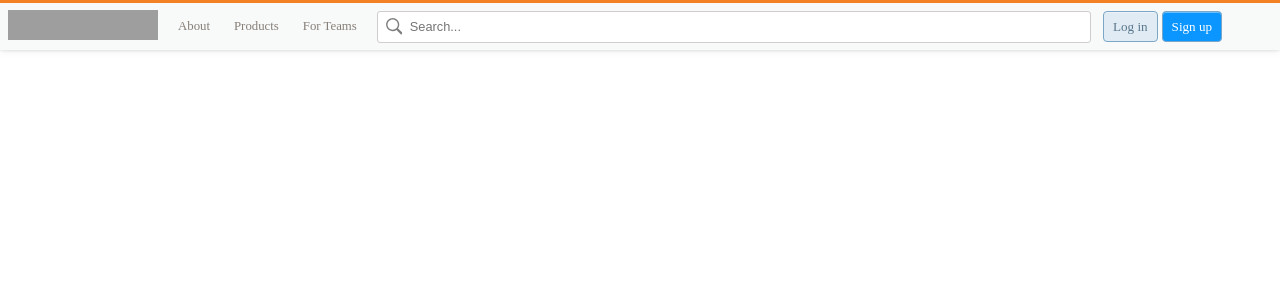
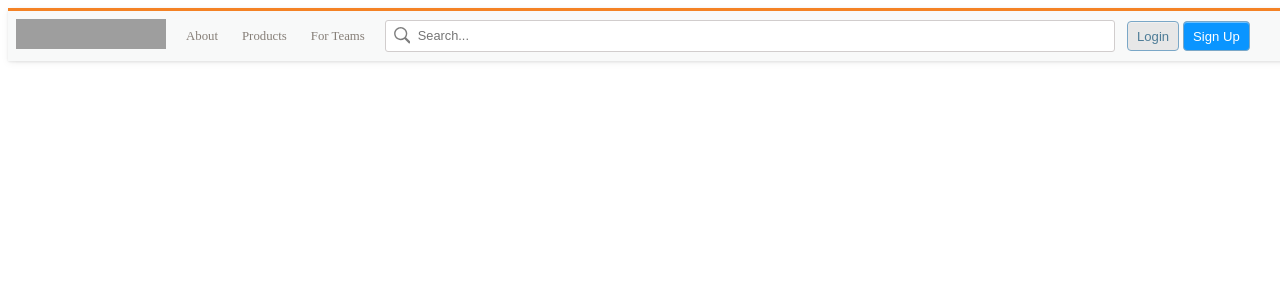
Before and after one commit to codestates-seb/seb43_pre_007, a Next.js app in the folder frontend/: page / in a window 1280 px wide. Shown: the top 300 px of the page. Built offline with nearby package versions, Linux system fonts and the light colour scheme; grey boxes are pictures that could not be loaded.

Commit message:
feat : button 컴포넌트

```diff
--- a/frontend/components/Button.tsx
+++ b/frontend/components/Button.tsx
@@ -1,41 +1,32 @@
+import React, { ReactNode } from 'react';
 import styled from 'styled-components';
 
-type ButtonContainerProps = {
-  checkGray: boolean | undefined;
-};
-
-const ButtonContainer = styled.a<ButtonContainerProps>`
+const ButtonContainer = styled.button<ButtonProps>`
   width: 100%;
   margin-left: calc(4px * 1);
   display: inline-block;
   background-color: ${(props) =>
-    props.checkGray
-      ? 'hsl(205.26315789473688, 44.186046511627865%, 91.56862745098039%)'
-      : 'hsl(206, 100%, 52%)'};
-  color: ${(props) =>
-    props.checkGray
-      ? 'hsl(205.38461538461542, 22.608695652173918%, 45.09803921568628%)'
-      : 'white'};
+    props.color === 'var(--text-aqua)' ? 'var(--bg-gray)' : 'var(--bg-blue)'};
   font-size: 0.82rem;
   padding: 6.5px 9px;
   border-radius: 4px;
-  box-shadow: inset 0 1px 0 0 hsla(0, 0%, 100%, 0.4);
-  border: 1px solid hsl(205, 41%, 63%);
+  box-shadow: var(--btn-boxshadow);
+  border: var(--btn-border);
   cursor: pointer;
   :hover {
     background-color: ${(props) =>
-      props.checkGray
-        ? 'hsl(206.1818181818182, 52.38095238095237%, 79.41176470588236%)'
-        : 'hsl(206.12244897959184, 57.6470588235294%, 50%)'};
+      props.color === 'var(--text-aqua)' ? '#add3f5' : '#2085cc'};
+  }
+  > a {
+    color: ${(props) => props.color};
   }
 `;
 
-type ButtonProps = {
-  message: string;
-  checkGray?: boolean;
+type ButtonProps = React.ButtonHTMLAttributes<HTMLButtonElement> & {
+  children: ReactNode;
 };
 
-const Button = ({ message, checkGray }: ButtonProps) => {
-  return <ButtonContainer checkGray={checkGray}>{message}</ButtonContainer>;
+const Button = (props: ButtonProps) => {
+  return <ButtonContainer {...props} />;
 };
 export default Button;
--- a/frontend/components/Header.tsx
+++ b/frontend/components/Header.tsx
@@ -5,6 +5,7 @@ import Button from './Button';
 import { useRecoilState } from 'recoil';
 import { leftNavState } from '@/recoil/atom';
 import { useEffect } from 'react';
+import Link from 'next/link';
 
 type HeaderContainerProps = {
   leftNav: boolean;
@@ -121,6 +122,8 @@ const HeaderContainer = styled.header<HeaderContainerProps>`
       }
     }
   }
+  .products-menu {
+  }
   form {
     width: 57.5%;
     height: 100%;
@@ -228,9 +231,9 @@ const Header = () => {
         <div className="s-menu">
           <div></div>
         </div>
-        <a className="logo" href="/">
+        <Link className="logo" href="/">
           <span>Stack Overflow</span>
-        </a>
+        </Link>
         <ol className="s-navigation">
           {/* products 버튼 */}
           <li className="about">
@@ -243,7 +246,7 @@ const Header = () => {
             <a href="#">For Teams</a>
           </li>
         </ol>
-        <div>
+        <div className="products-menu">
           {/* products 버튼 누르면 나오는 div*/}
           <div></div>
           <ol>
@@ -275,10 +278,14 @@ const Header = () => {
               <GoSearch />
             </li>
             <li>
-              <Button message={'Log in'} checkGray={true} />
+              <Button color={'var(--text-aqua)'}>
+                <Link href="/users/login">Login </Link>
+              </Button>
             </li>
             <li>
-              <Button message={'Sign up'} />
+              <Button color={'var(--text-white)'}>
+                <Link href="/users/signup">Sign Up </Link>
+              </Button>
             </li>
           </ol>
         </nav>
--- a/frontend/styles/App.css
+++ b/frontend/styles/App.css
@@ -1,12 +1,19 @@
-* {
+:root {
   margin: 0px;
   padding: 0px;
   box-sizing: border-box;
+  --text-aqua: #4d7c97;
+  --text-white: #ffffff;
+  --bg-gray: #e7e7e7;
+  --bg-blue: #0a95ff;
+  --btn-boxshadow: inset 0 1px 0 0 hsla(0, 0%, 100%, 0.4);
+  --btn-border: 1px solid hsl(205, 41%, 63%);
 }
 
 ul,
 ol {
   list-style: none;
+  padding: 0px;
 }
 
 a {
```
